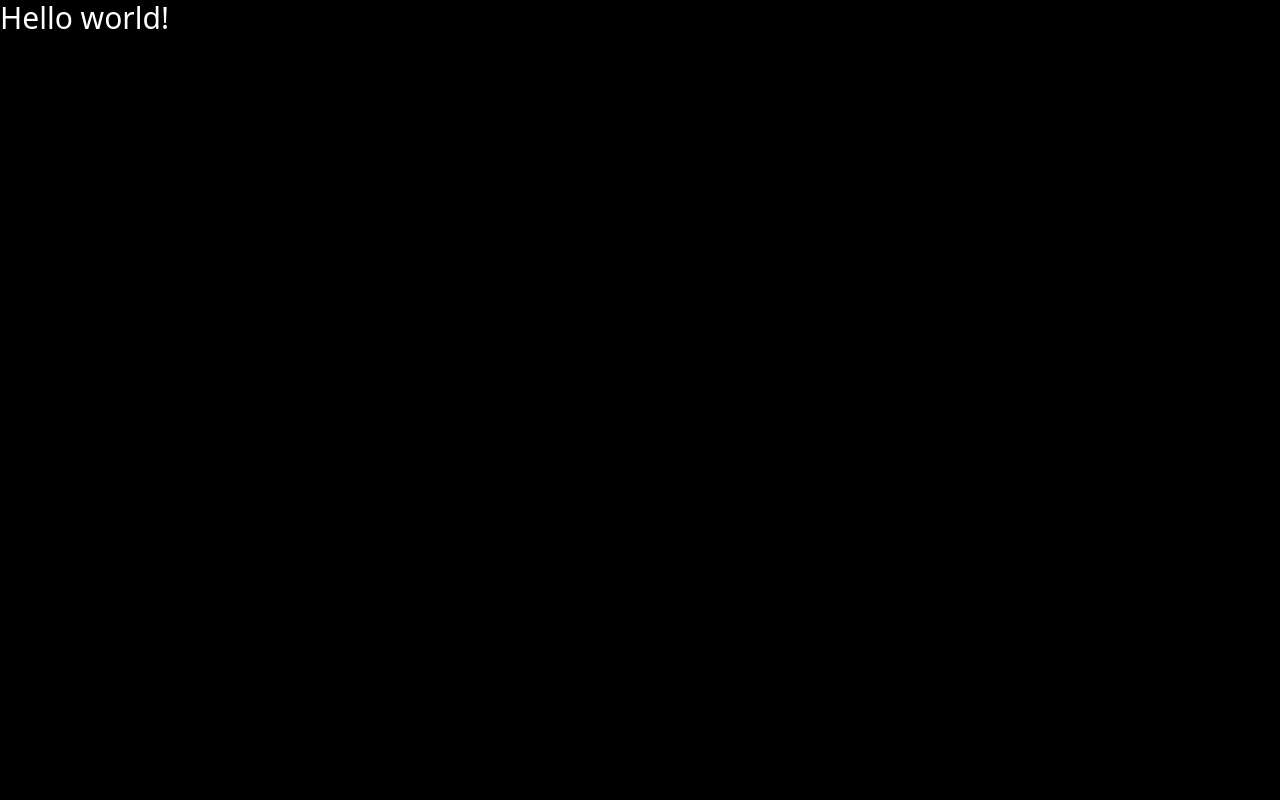
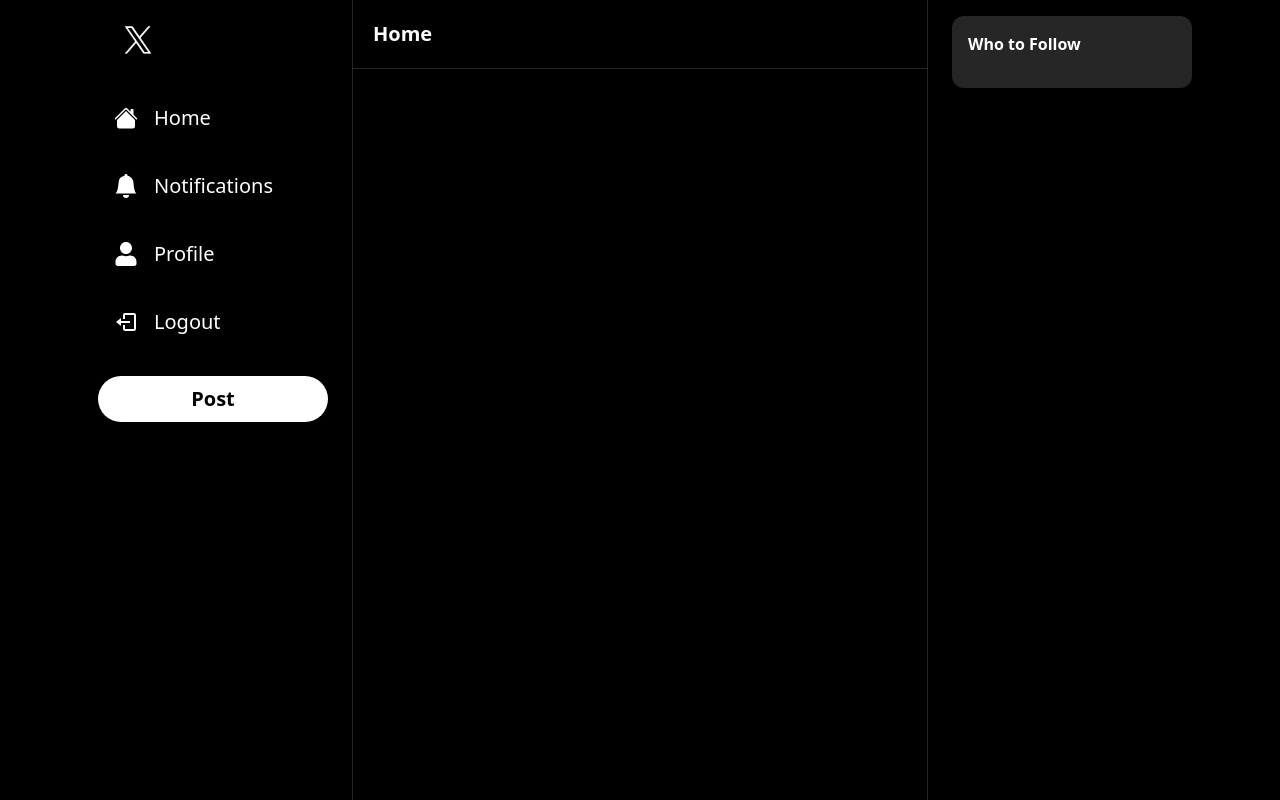
Before and after one commit to Varun-Bha/twitter-clone, a Next.js app: page / in a window 1280 px wide. Built offline with nearby package versions, Linux system fonts and the light colour scheme.

Commit message:
Layout setup

```diff
--- /dev/null
+++ b/components/Header.tsx
@@ -0,0 +1,39 @@
+import { useRouter } from "next/router";
+import { useCallback } from "react";
+import { BiArrowBack } from "react-icons/bi";
+
+interface HeaderProps{
+    label: string;
+    showBackArrow?: boolean;
+}
+
+const Header:React.FC<HeaderProps> = ({label, showBackArrow }) => {
+
+    const router = useRouter();
+
+    const handleBack = useCallback(() => {
+        router.back();
+    },[router])
+
+    return (
+
+        <div className ="border-b-[1px] border-neutral-800 p-5">
+            <div className="flex flex-row items-center gap-2">
+                {showBackArrow && (
+                    <BiArrowBack
+                    onClick={handleBack}
+                    color-white
+                    size={20}
+                    className="
+                    cursor-pointer
+                    hover:opacity-70
+                    transition"
+                    />
+                )}
+                <h1 className="text-white text-xl font-semibold">{label}</h1>
+            </div>
+        </div>
+    )
+}
+
+export default Header;
--- /dev/null
+++ b/components/Layout .tsx
@@ -0,0 +1,30 @@
+import { Children } from "react";
+import Sidebar from "./layout/Sidebar";
+import Followbar from "./layout/Followbar";
+
+interface LayoutProps {
+    children: React.ReactNode;
+}
+
+const Layout: React.FC<LayoutProps> = ({ children }) => {
+    return (
+        <div className="h-screen bg-black">
+            <div className="container h-full mx-auto xl:px-30 max-w-6xl ">
+                <div className="grid grid-cols-4 h-full">
+                    <Sidebar />
+                    <div className="
+                        col-span-3
+                        lg:col-span-2
+                        border-x-[1px]
+                        border-neutral-800
+                    ">
+                        {children}
+                    </div>
+                    <Followbar />
+                </div>
+            </div>
+        </div>
+    );
+};
+
+export default Layout;
--- /dev/null
+++ b/components/layout/Followbar.tsx
@@ -0,0 +1,12 @@
+const Followbar = () => {
+    return(
+        <div className ="px-6 py-4 hidden lg:block">
+            <div className="bg-neutral-800 rounded-xl p-4 ">
+                <h2 className="text-whitetext-xl font-semibold">Who to Follow</h2>
+                <div className="flex flex-col gap-6 mt-4"></div>
+
+            </div>
+        </div>
+    )
+}
+export default Followbar;
--- /dev/null
+++ b/components/layout/Sidebar.tsx
@@ -0,0 +1,48 @@
+import { BsBellFill, BsHouseFill } from "react-icons/bs";
+import { FaUser } from "react-icons/fa";
+import SidebarLogo from "./SidebarLogo";
+import SidebarItem from "./SidebarItem";
+import { BiLogOut } from "react-icons/bi";
+import SidebarTweetButton from "./SidebarTweetButton";
+
+const Sidebar = () => {
+    const items = [
+        {
+            label: "Home",
+            href: "/",
+            icon: BsHouseFill
+        },
+        {
+            label: "Notifications",
+            href: "/notifications",
+            icon: BsBellFill
+        },
+        {
+            label: "Profile",
+            href: "/users/123",
+            icon: FaUser
+        }
+    ];
+
+    return(
+        <div className="col-span h-full pr-4 md:pr-6">
+            <div className="flex flex-col items-end">
+                <div className="space-y-2 lg:w-[230px]">
+                    <SidebarLogo />
+                    {items.map((item) => (
+                        <SidebarItem
+                            key={item.href}
+                            href={item.href}
+                            label={item.label}
+                            icon={item.icon}
+                            />
+                    ))}
+                    <SidebarItem onClick={() =>{}} icon={BiLogOut} label="Logout"/>
+                    <SidebarTweetButton />
+                </div>
+            </div>
+        </div>
+    )
+}
+
+export default Sidebar;
--- /dev/null
+++ b/components/layout/SidebarItem.tsx
@@ -0,0 +1,56 @@
+import { IconType } from "react-icons";
+
+interface SidebarItemProps {
+    label: String,
+    href?: String,
+    icon: IconType,
+    onClick?: () => void;
+}
+
+const SidebarItem : React.FC<SidebarItemProps> = ({
+    label,
+    href,
+    icon: Icon,
+    onClick
+}) => {
+    return (
+        <div className="flex flex-row items-center">
+            <div className="
+                relative
+                rounded-full
+                h-14
+                w-20
+                flex
+                items-center
+                justify-center
+                p-4
+                hover:bg-slate-300
+                hover:bg-opacity-10
+                cursor-pointer
+                lg:hidden
+            ">
+                <Icon size={28} color="white"/>
+
+            </div>
+            <div className="
+                relative
+                hidden
+                lg:flex
+                items-center
+                gap-4
+                p-4
+                rounded-full
+                hover:bg-slate-300
+                hover:bg-opacity-10
+                cursor-pointer
+            ">
+            <Icon size={24} color="white" />
+            <p className="text-white text-xl">
+                {label}
+            </p>
+            </div>
+        </div>
+    );
+}
+
+export default SidebarItem;
--- /dev/null
+++ b/components/layout/SidebarLogo.tsx
@@ -0,0 +1,30 @@
+import { useRouter } from "next/router";
+import { BsTwitter } from "react-icons/bs";
+
+const SidebarLogo = () => {
+    const router = useRouter();
+    return (
+        <div onClick={() => router.push("/")}
+        className="
+            h-20
+            w-20
+            rounded-full
+            p-4
+            flex
+            items-center
+            justify-center
+            hover:bg-blue-300
+            hover:bg-opacity-10
+            cursor-pointer
+            transition">
+                <img
+                    src="/X_logo.jpg.webp"
+                    alt="X Logo"
+                    width={64}
+                    height={64}
+                />
+         </div>
+    )
+}
+
+export default SidebarLogo;
--- /dev/null
+++ b/components/layout/SidebarTweetButton.tsx
@@ -0,0 +1,50 @@
+import { useRouter } from "next/router";
+import { FaFeather } from "react-icons/fa";
+
+const SidebarTweetButton =() => {
+    const router = useRouter();
+    return (
+    <div onClick={() => router.push('/')}>
+        <div className="
+            mt-6
+            lg:hidden
+            rounded-full
+            h-14
+            w-24
+            p-4
+            flex
+            items-center
+            justify-center
+            bg-black
+            hover:bg-opacity-80
+            transition
+            cursor-pointer
+            ">
+                <FaFeather size={24} color="white" />
+        </div>
+        <div className="
+            mt-6
+            hidden
+            lg:block
+            px-4
+            py-2
+            flex
+            rounded-full
+            bg-white
+            hover:bg-opacity-80
+            cursor-pointer
+            transition
+        ">
+            <p className="
+            hidden
+            lg:block
+            text-center
+            font-semibold
+            text-black
+            text-[20px]
+            ">Post</p>
+        </div>
+    </div>
+    )
+}
+export default SidebarTweetButton;
--- a/package.json
+++ b/package.json
@@ -11,7 +11,8 @@
   "dependencies": {
     "next": "15.3.4",
     "react": "^19.0.0",
-    "react-dom": "^19.0.0"
+    "react-dom": "^19.0.0",
+    "react-icons": "^5.5.0"
   },
   "devDependencies": {
     "@eslint/eslintrc": "^3",
--- a/pages/_app.tsx
+++ b/pages/_app.tsx
@@ -1,6 +1,11 @@
+import Layout from "@/components/Layout ";
 import "@/styles/globals.css";
 import type { AppProps } from "next/app";
 
 export default function App({ Component, pageProps }: AppProps) {
-  return <Component {...pageProps} />;
+  return(
+  <Layout>
+    <Component {...pageProps} />
+  </Layout>
+  )
 }
--- a/pages/index.tsx
+++ b/pages/index.tsx
@@ -1,9 +1,10 @@
+import Header from "@/components/Header";
 
 
 export default function Home() {
   return (
-    <div className = "text-3xl">
-      Hello world!
-    </div>
+    <>
+      <Header label="Home" />
+    </>
   );
 }
```
Also changed, not shown: public/X_logo.jpg.webp (added), 1 other file (tests, documents, lock files or other folders).
